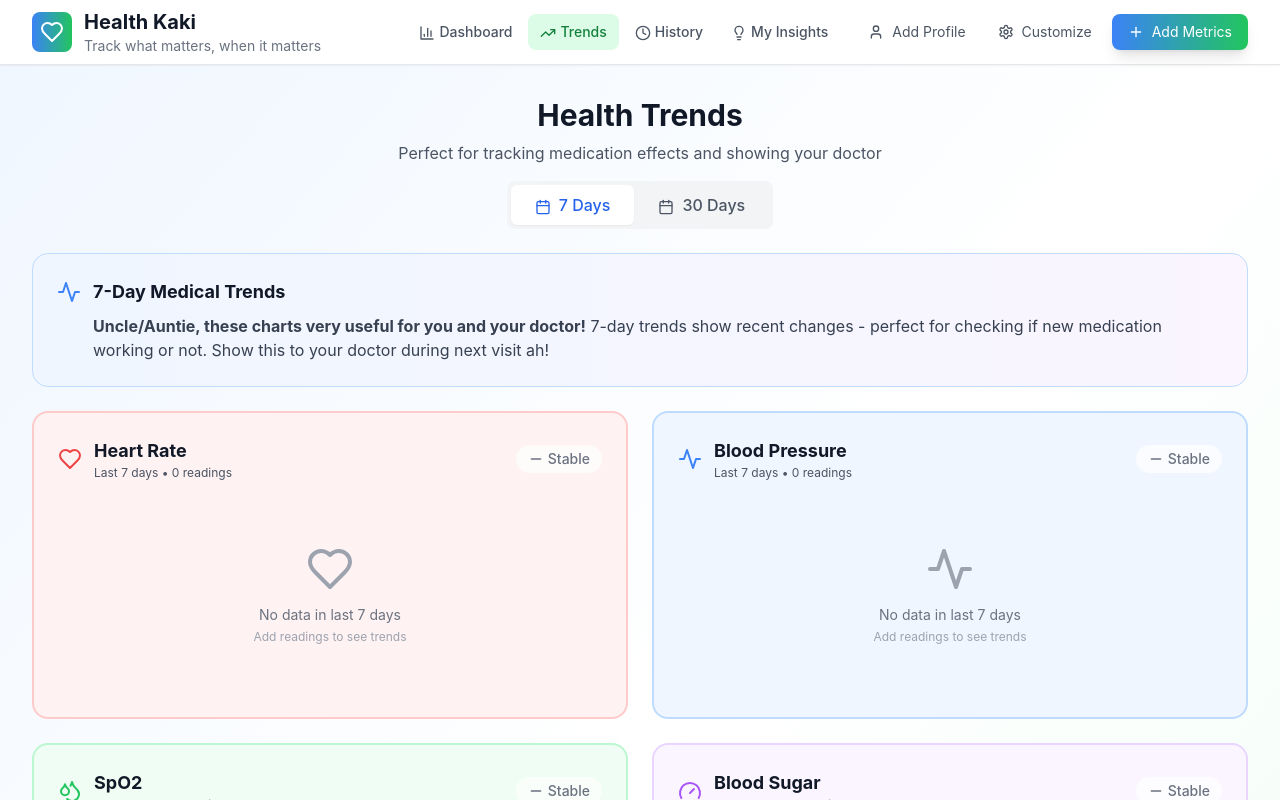
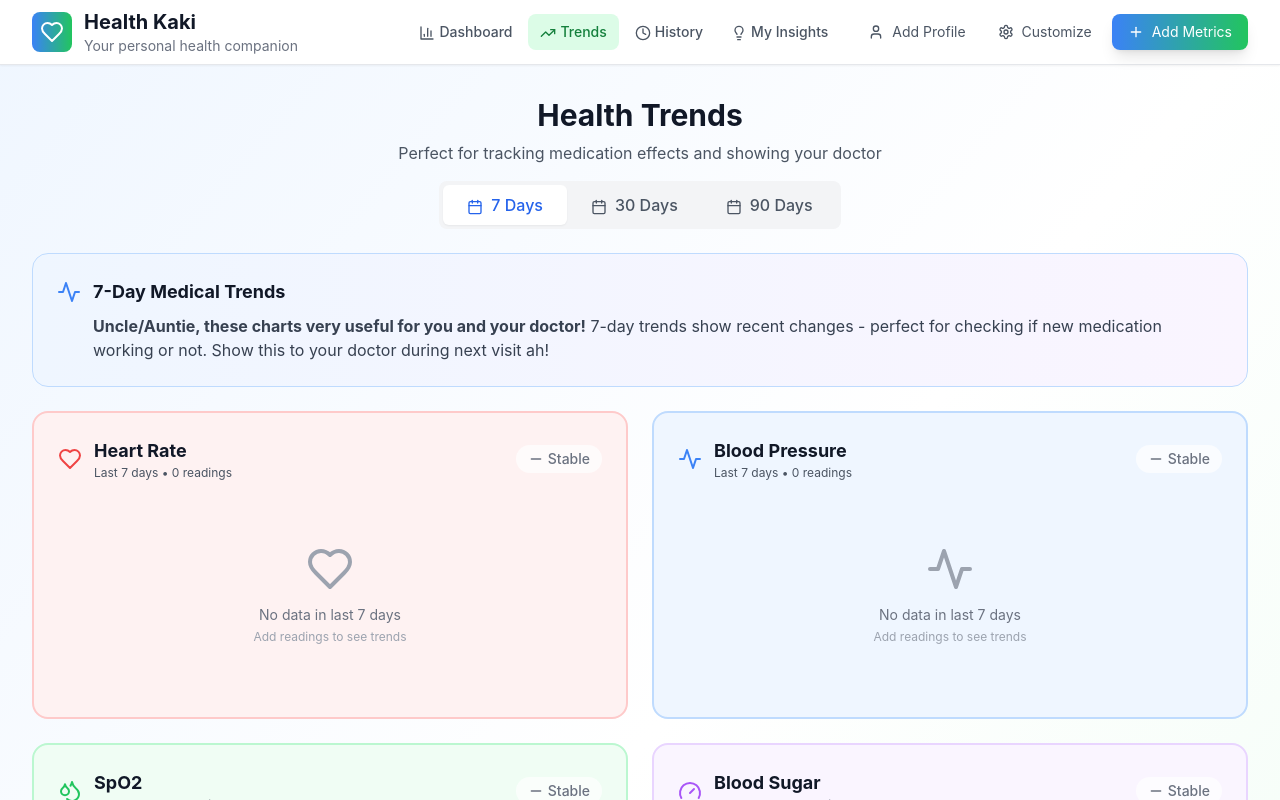
Before and after one commit to TWO-MIX/health-kaki, a React (Vite) app: page / in a window 1280 px wide. Both pictures are taken after a click on the button "Trends". Shown: the top 800 px of the page. Built offline with nearby package versions, Linux system fonts and the light colour scheme.

Commit message:
Initial commit

```diff
--- a/index.html
+++ b/index.html
@@ -6,17 +6,13 @@
     <meta name="viewport" content="width=device-width, initial-scale=1.0" />
     <title>Health Kaki - Your Personal Health Companion</title>
 
-    <!-- SEO Meta Tags -->
     <meta name="description" content="Track your health metrics with ease. Monitor heart rate, blood pressure, SpO2, and blood sugar levels with beautiful charts and insights." />
-    <meta name="keywords" content="health tracker, blood pressure, heart rate, health monitoring, medical trends, health companion" />
+    <meta name="keywords" content="no-code, app builder, conversation-driven development, health tracker, TypeScript, React" />
 
-    <!-- Open Graph Meta Tags -->
     <meta property="og:title" content="Health Kaki - Built with ChatAndBuild" />
     <meta property="og:description" content="Track your health metrics with ease. Monitor heart rate, blood pressure, SpO2, and blood sugar levels with beautiful charts and insights." />
     <meta property="og:image" content="https://cdn.chatandbuild.com/images/preview.png" />
-    <meta property="og:type" content="website" />
 
-    <!-- Twitter Meta Tags -->
     <meta property="twitter:card" content="summary_large_image" />
     <meta property="twitter:title" content="Health Kaki - Built with ChatAndBuild" />
     <meta property="twitter:description" content="Track your health metrics with ease. Monitor heart rate, blood pressure, SpO2, and blood sugar levels with beautiful charts and insights." />
--- a/package.json
+++ b/package.json
@@ -6,7 +6,6 @@
   "scripts": {
     "dev": "vite",
     "build": "tsc && vite build",
-    "lint": "eslint . --ext ts,tsx --report-unused-disable-directives --max-warnings 0",
     "preview": "vite preview"
   },
   "dependencies": {
@@ -21,13 +20,8 @@
   "devDependencies": {
     "@types/react": "^18.2.15",
     "@types/react-dom": "^18.2.7",
-    "@typescript-eslint/eslint-plugin": "^6.0.0",
-    "@typescript-eslint/parser": "^6.0.0",
     "@vitejs/plugin-react": "^4.0.3",
     "autoprefixer": "^10.4.14",
-    "eslint": "^8.45.0",
-    "eslint-plugin-react-hooks": "^4.6.0",
-    "eslint-plugin-react-refresh": "^0.4.3",
     "postcss": "^8.4.27",
     "tailwindcss": "^3.3.3",
     "typescript": "^5.0.2",
--- a/src/App.tsx
+++ b/src/App.tsx
@@ -240,7 +240,7 @@ const App: React.FC = () => {
               </div>
               <div className="min-w-0 flex-1">
                 <h1 className="text-xl font-bold text-gray-900 truncate">Health Kaki</h1>
-                <p className="text-sm text-gray-500">Track what matters, when it matters</p>
+                <p className="text-sm text-gray-500">Your personal health companion</p>
               </div>
             </div>
 
@@ -332,7 +332,7 @@ const App: React.FC = () => {
                 </div>
                 <div className="min-w-0 flex-1">
                   <h1 className="text-sm xs:text-base sm:text-lg font-bold text-gray-900 truncate">Health Kaki</h1>
-                  <p className="text-xs text-gray-500 hidden xs:block">Track what matters, when it matters</p>
+                  <p className="text-xs text-gray-500 hidden xs:block">Your personal health companion</p>
                 </div>
               </div>
 
--- a/src/components/TrendVisualization.tsx
+++ b/src/components/TrendVisualization.tsx
@@ -14,7 +14,7 @@ const TrendVisualization: React.FC<TrendVisualizationProps> = ({
   metricConfigs,
   visibilitySettings
 }) => {
-  const [selectedPeriod, setSelectedPeriod] = useState<7 | 30>(7)
+  const [selectedPeriod, setSelectedPeriod] = useState<7 | 30 | 90>(7)
 
   const getTrendData = (type: HealthMetric['type'], days: number) => {
     const cutoffDate = new Date()
@@ -124,7 +124,7 @@ const TrendVisualization: React.FC<TrendVisualizationProps> = ({
           <div className="bg-gray-100 rounded-lg p-1 flex">
             <button
               onClick={() => setSelectedPeriod(7)}
-              className={`px-3 xs:px-4 sm:px-6 py-1.5 xs:py-2 rounded-md text-xs xs:text-sm sm:text-base font-medium transition-all ${
+              className={`px-2 xs:px-3 sm:px-4 lg:px-6 py-1.5 xs:py-2 rounded-md text-xs xs:text-sm sm:text-base font-medium transition-all ${
                 selectedPeriod === 7
                   ? 'bg-white text-blue-600 shadow-sm'
                   : 'text-gray-600 hover:text-gray-900'
@@ -135,7 +135,7 @@ const TrendVisualization: React.FC<TrendVisualizationProps> = ({
             </button>
             <button
               onClick={() => setSelectedPeriod(30)}
-              className={`px-3 xs:px-4 sm:px-6 py-1.5 xs:py-2 rounded-md text-xs xs:text-sm sm:text-base font-medium transition-all ${
+              className={`px-2 xs:px-3 sm:px-4 lg:px-6 py-1.5 xs:py-2 rounded-md text-xs xs:text-sm sm:text-base font-medium transition-all ${
                 selectedPeriod === 30
                   ? 'bg-white text-blue-600 shadow-sm'
                   : 'text-gray-600 hover:text-gray-900'
@@ -144,24 +144,46 @@ const TrendVisualization: React.FC<TrendVisualizationProps> = ({
               <Calendar className="h-3 w-3 xs:h-4 xs:w-4 inline mr-1 xs:mr-2" />
               30 Days
             </button>
+            <button
+              onClick={() => setSelectedPeriod(90)}
+              className={`px-2 xs:px-3 sm:px-4 lg:px-6 py-1.5 xs:py-2 rounded-md text-xs xs:text-sm sm:text-base font-medium transition-all ${
+                selectedPeriod === 90
+                  ? 'bg-white text-purple-600 shadow-sm'
+                  : 'text-gray-600 hover:text-gray-900'
+              }`}
+            >
+              <Calendar className="h-3 w-3 xs:h-4 xs:w-4 inline mr-1 xs:mr-2" />
+              90 Days
+            </button>
           </div>
         </div>
       </div>
 
       {/* Medical Context Info */}
-      <div className="w-full bg-gradient-to-r from-blue-50 to-purple-50 rounded-lg xs:rounded-xl sm:rounded-2xl p-3 xs:p-4 sm:p-6 border border-blue-200">
+      <div className={`w-full rounded-lg xs:rounded-xl sm:rounded-2xl p-3 xs:p-4 sm:p-6 border ${
+        selectedPeriod === 90
+          ? 'bg-gradient-to-r from-purple-50 to-indigo-50 border-purple-200'
+          : 'bg-gradient-to-r from-blue-50 to-purple-50 border-blue-200'
+      }`}>
         <div className="flex items-start space-x-2 xs:space-x-3">
-          <Activity className="h-4 w-4 xs:h-5 xs:w-5 sm:h-6 sm:w-6 text-blue-500 mt-0.5 flex-shrink-0" />
+          <Activity className={`h-4 w-4 xs:h-5 xs:w-5 sm:h-6 sm:w-6 mt-0.5 flex-shrink-0 ${
+            selectedPeriod === 90 ? 'text-purple-500' : 'text-blue-500'
+          }`} />
           <div>
             <h3 className="text-sm xs:text-base sm:text-lg font-bold text-gray-900 mb-1 xs:mb-2">
               {selectedPeriod}-Day Medical Trends
             </h3>
             <p className="text-xs xs:text-sm sm:text-base text-gray-700 leading-relaxed">
               <strong>Uncle/Auntie, these charts very useful for you and your doctor!</strong>
-              {selectedPeriod === 7
-                ? ' 7-day trends show recent changes - perfect for checking if new medication working or not. Show this to your doctor during next visit ah!'
-                : ' 30-day trends show longer patterns - excellent for seeing how your body responding to treatment over time. Your doctor will be very impressed with your detailed tracking!'
-              }
+              {selectedPeriod === 7 && (
+                ' 7-day trends show recent changes - perfect for checking if new medication working or not. Show this to your doctor during next visit ah!'
+              )}
+              {selectedPeriod === 30 && (
+                ' 30-day trends show longer patterns - excellent for seeing how your body responding to treatment over time. Your doctor will be very impressed with your detailed tracking!'
+              )}
+              {selectedPeriod === 90 && (
+                ' 90-day trends show the BIG PICTURE - perfect for chronic conditions like diabetes and high blood pressure! This is what specialists love to see - shows seasonal patterns, medication effectiveness over time, and long-term health improvements. Very professional tracking lah!'
+              )}
             </p>
           </div>
         </div>
@@ -238,7 +260,7 @@ const TrendVisualization: React.FC<TrendVisualizationProps> = ({
                         axisLine={false}
                         tickLine={false}
                         tick={{ fontSize: 10, fill: '#6b7280' }}
-                        interval={selectedPeriod === 30 ? 'preserveStartEnd' : 0}
+                        interval={selectedPeriod === 90 ? 'preserveStartEnd' : selectedPeriod === 30 ? 'preserveStartEnd' : 0}
                       />
                       <YAxis
                         axisLine={false}
@@ -297,7 +319,7 @@ const TrendVisualization: React.FC<TrendVisualizationProps> = ({
         })}
       </div>
 
-      {/* Medical Advice Section */}
+      {/* Medical Advice Section - Enhanced for 90-day */}
       <div className="w-full bg-white rounded-lg xs:rounded-xl sm:rounded-2xl shadow-lg p-3 xs:p-4 sm:p-6">
         <h3 className="text-sm xs:text-base sm:text-lg lg:text-xl font-bold text-gray-900 mb-2 xs:mb-3 sm:mb-4">
           How to Use These Trends with Your Doctor
@@ -321,6 +343,14 @@ const TrendVisualization: React.FC<TrendVisualizationProps> = ({
               <strong>30-day trends show the big picture!</strong> Use this for long-term medication adjustments. Your doctor can see if your overall health improving over the month. Very useful for chronic conditions like diabetes and high blood pressure!
             </p>
           </div>
+          {selectedPeriod === 90 && (
+            <div className="flex items-start space-x-1.5 xs:space-x-2 sm:space-x-3 p-1.5 xs:p-2 sm:p-3 bg-gradient-to-r from-purple-50 to-indigo-50 rounded-lg border border-purple-200">
+              <Calendar className="h-3 w-3 xs:h-4 xs:w-4 sm:h-5 sm:w-5 text-purple-600 mt-0.5 flex-shrink-0" />
+              <p className="text-xs sm:text-sm text-gray-700 leading-relaxed">
+                <strong>90-day trends are GOLD for specialists!</strong> This shows seasonal patterns, long-term medication effectiveness, and lifestyle impact on your health. Perfect for diabetes specialists, cardiologists, and family doctors. They can see if your condition is truly improving over 3 months - this is professional-level health tracking that doctors really appreciate!
+              </p>
+            </div>
+          )}
           <div className="flex items-start space-x-1.5 xs:space-x-2 sm:space-x-3 p-1.5 xs:p-2 sm:p-3 bg-yellow-50 rounded-lg">
             <TrendingDown className="h-3 w-3 xs:h-4 xs:w-4 sm:h-5 sm:w-5 text-yellow-600 mt-0.5 flex-shrink-0" />
             <p className="text-xs sm:text-sm text-gray-700 leading-relaxed">
--- a/src/index.css
+++ b/src/index.css
@@ -6,11 +6,9 @@
   font-family: Inter, system-ui, Avenir, Helvetica, Arial, sans-serif;
   line-height: 1.5;
   font-weight: 400;
-
   color-scheme: light;
   color: rgba(17, 24, 39, 0.87);
   background-color: #ffffff;
-
   font-synthesis: none;
   text-rendering: optimizeLegibility;
   -webkit-font-smoothing: antialiased;
@@ -32,7 +30,6 @@ body {
   text-align: left;
 }
 
-/* Custom scrollbar styles */
 .scrollbar-hide {
   -ms-overflow-style: none;
   scrollbar-width: none;
@@ -42,7 +39,6 @@ body {
   display: none;
 }
 
-/* Ensure proper mobile responsiveness */
 @media (max-width: 640px) {
   body {
     place-items: flex-start;
--- a/tsconfig.json
+++ b/tsconfig.json
@@ -14,7 +14,7 @@
     "strict": false,
     "noUnusedLocals": false,
     "noUnusedParameters": false,
-    "noFallthroughCasesInSwitch": true
+    "noFallthroughCasesInSwitch": false
   },
   "include": ["src"],
   "references": [{ "path": "./tsconfig.node.json" }]
--- a/vite.config.ts
+++ b/vite.config.ts
@@ -1,7 +1,6 @@
 import { defineConfig } from 'vite'
 import react from '@vitejs/plugin-react'
 
-// https://vitejs.dev/config/
 export default defineConfig({
   plugins: [react()],
   optimizeDeps: {
```
Also changed, not shown: 1 other file (tests, documents, lock files or other folders).
